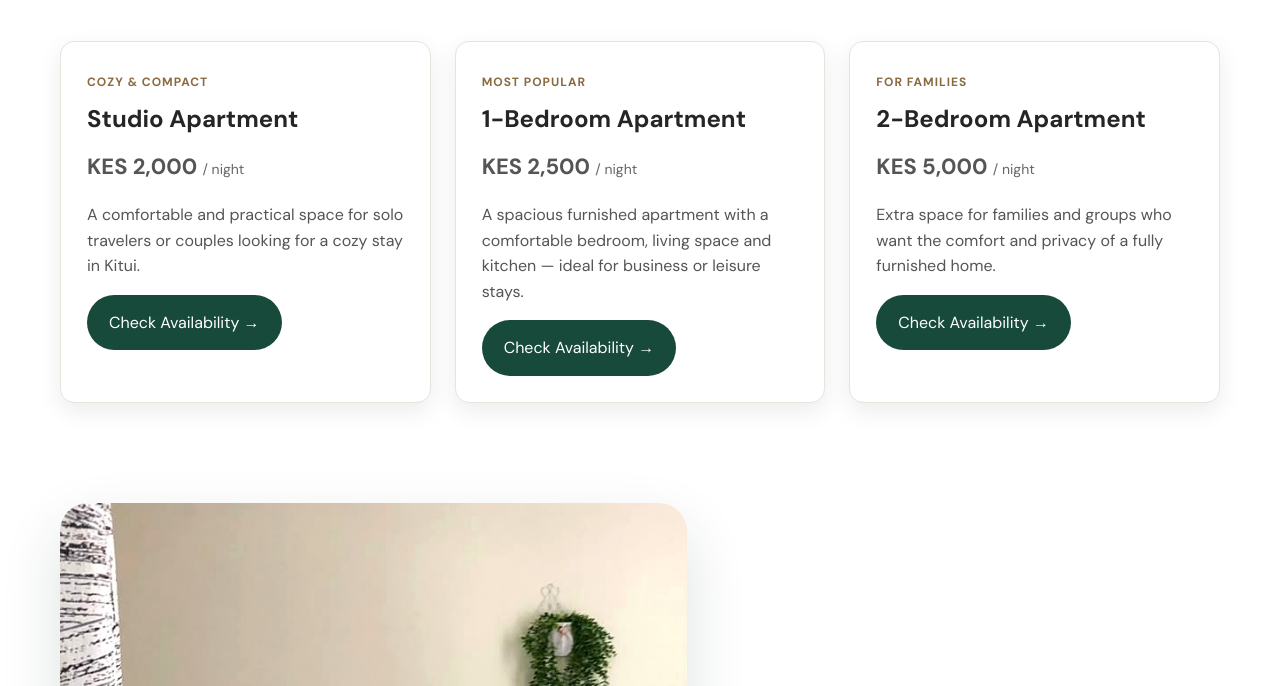
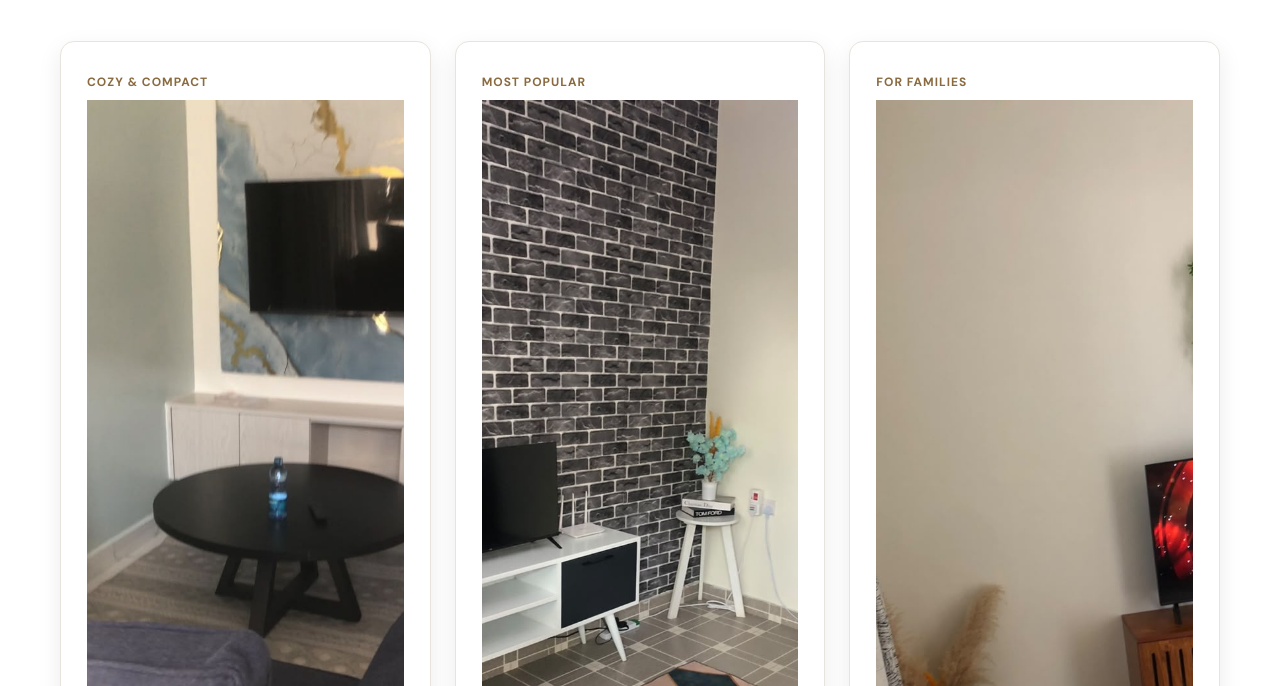
Before and after one commit to pjscozzyhomes/pjs-cozzy-homes, a plain HTML site: page index.html in a window 1280 px wide. Shown: the part 1555-2241 px from the top of the page. Drawn offline with nearby package versions, Linux system fonts and the light colour scheme.

```diff
--- a/index.html
+++ b/index.html
@@ -93,6 +93,7 @@
 
       <article class="apartment-card">
         <span class="apartment-label">COZY & COMPACT</span>
+        <img class="apartment-image" src="assets/studio.jpg" alt="Studio Apartment at PJ's Cozzy Homes">
         <h3>Studio Apartment</h3>
         <p class="apartment-price">KES 2,000 <span>/ night</span></p>
         <p>
@@ -104,6 +105,7 @@
 
       <article class="apartment-card apartment-featured">
         <span class="apartment-label">MOST POPULAR</span>
+        <img class="apartment-image" src="assets/one-bedroom.jpg" alt="1-Bedroom Apartment at PJ's Cozzy Homes">
         <h3>1-Bedroom Apartment</h3>
         <p class="apartment-price">KES 2,500 <span>/ night</span></p>
         <p>
@@ -115,6 +117,7 @@
 
       <article class="apartment-card">
         <span class="apartment-label">FOR FAMILIES</span>
+        <img class="apartment-image" src="assets/two-bedroom.jpg" alt="2-Bedroom Apartment at PJ's Cozzy Homes">
         <h3>2-Bedroom Apartment</h3>
         <p class="apartment-price">KES 5,000 <span>/ night</span></p>
         <p>
```
